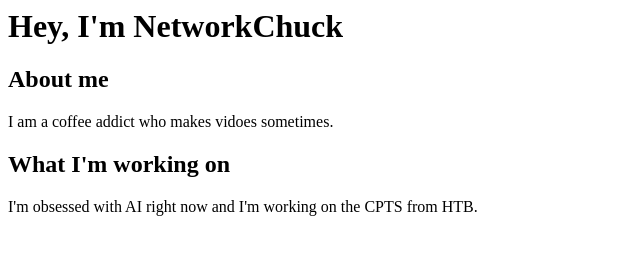
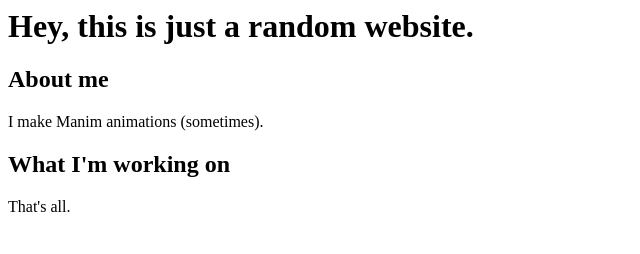
Before and after one commit to justtTimmy/thiswebsite, a plain HTML site: page index.html in a window 1280 px wide. Shown: the whole page, without its empty margins (0-640 px from the left). Drawn offline with Linux system fonts and the light colour scheme.

Commit message:
Update index.html

```diff
--- a/index.html
+++ b/index.html
@@ -1,16 +1,16 @@
 
 <html>
     <h1>
-        Hey, I'm NetworkChuck
+        Hey, this is just a random website.
     </h1>
     <body>
         <h2>About me</h2>
         <p>
-            I am a coffee addict who makes vidoes sometimes.
+            I make Manim animations (sometimes).
         </p>
         <h2>What I'm working on</h2>
         <p>
-            I'm obsessed with AI right now and I'm working on the CPTS from HTB.
+            That's all.
         </p>
     </body>
 </html>
```
